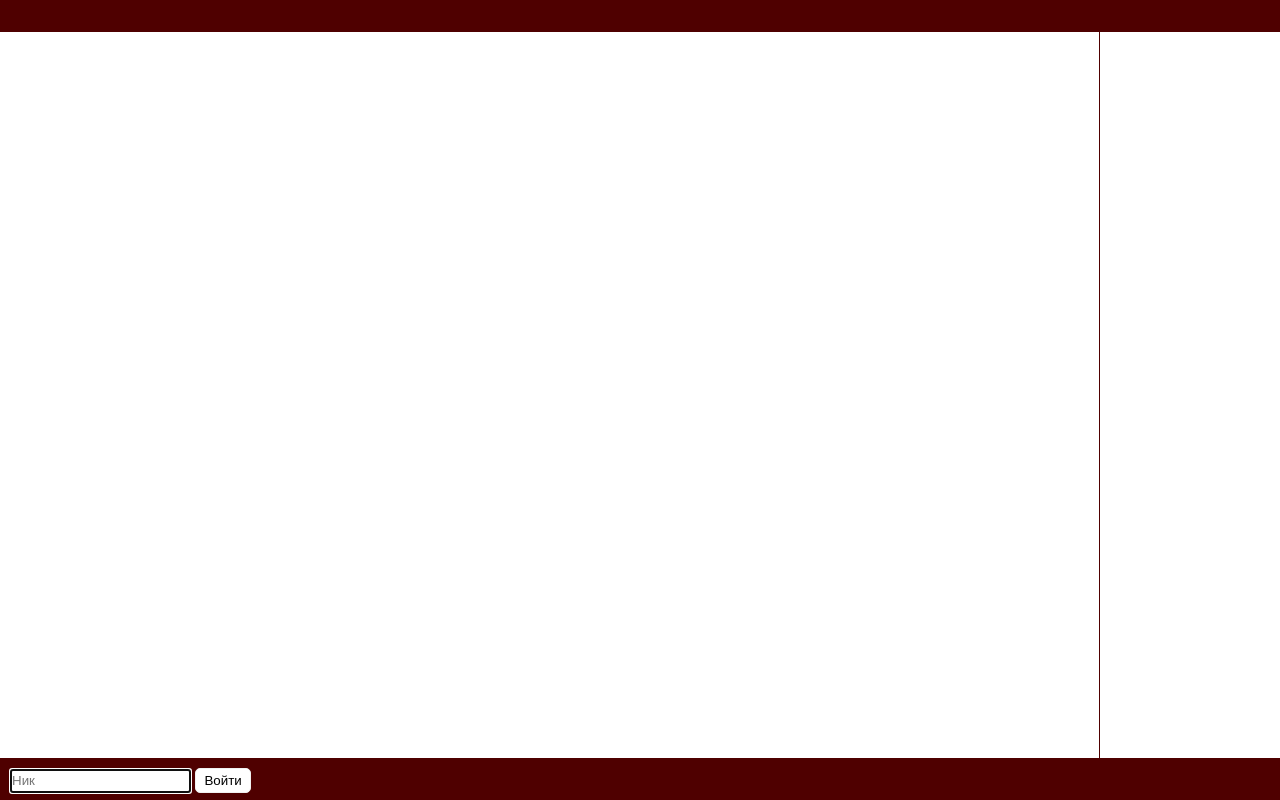
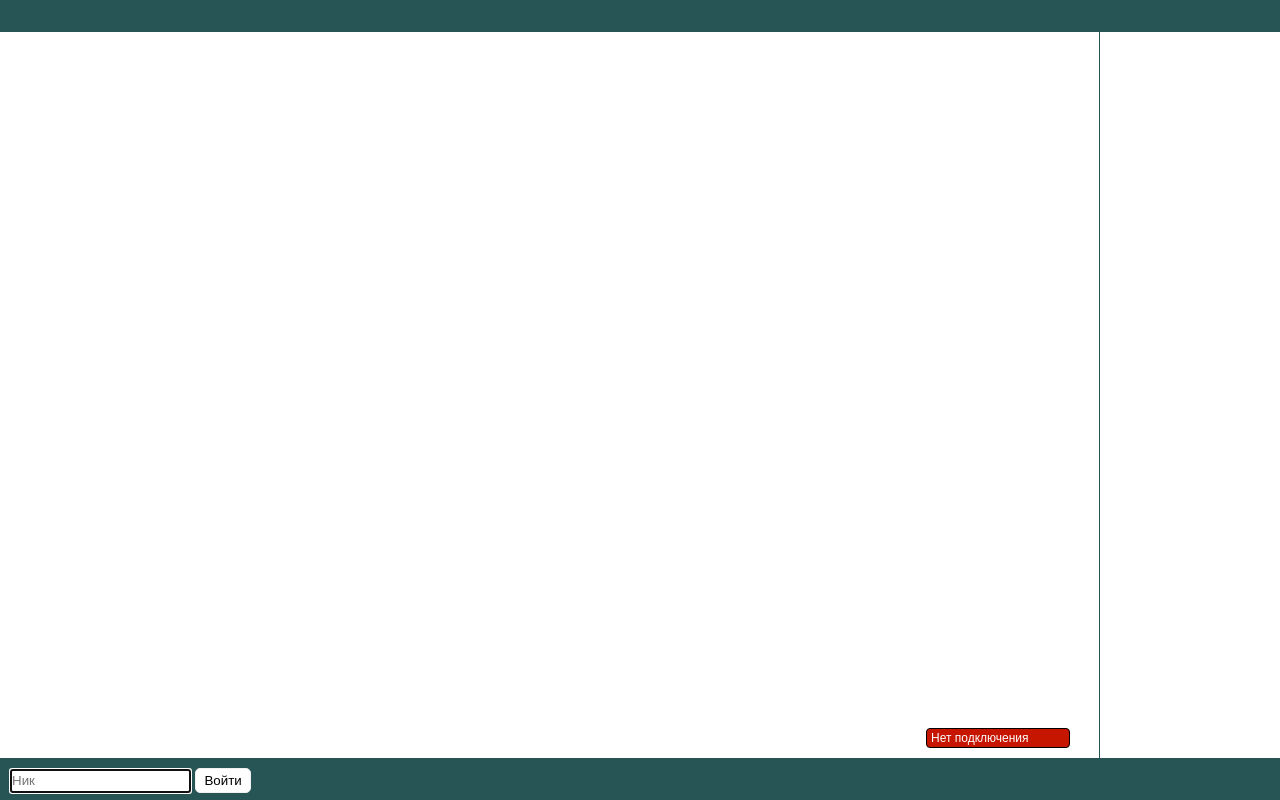
Before and after one commit to kotborealis/mokou-client, a website: page src/index.html in a window 1280 px wide. Drawn offline with nearby package versions, Linux system fonts and the light colour scheme; files that its build step writes are made by us from their sources; files whose address does not match are found by name.

Commit message:
Changed main color, added no connection notification

```diff
--- a/src/css/build_default.less
+++ b/src/css/build_default.less
@@ -1,7 +1,7 @@
 @import "prefixer";
 @import "main";
 
-@chat-color-bg: #4F0000;
+@chat-color-bg: #275454;
 @chat-color-user: #d24119;
 
 @header-height: 32px;
--- a/src/css/main.less
+++ b/src/css/main.less
@@ -148,6 +148,28 @@
     #new_messages:hover {
       background-color: #E2Ed92;
     }
+    #no_connection {
+      cursor: pointer;
+      background-color: #c61600;
+      color: white;
+      z-index: 99;
+      width: 138px;
+      font-size: 12px;
+      border-radius: 4px;
+      border: 1px solid black;
+      padding-left: 4px;
+      position: absolute;
+      bottom: 52px;
+      @media screen and (max-width: 992px) {
+        right: 20px;
+      }
+      @media screen and (min-width: 992px) {
+        right: 210px;
+      }
+    }
+    #no_connection:hover {
+      background-color: #c65842;
+    }
   }
 
   .lg_hide {
--- a/src/index.html
+++ b/src/index.html
@@ -18,6 +18,7 @@
 <body>
 <div class="container">
     <div id="new_messages" class="hide">Есть новые сообщения</div>
+    <div id="no_connection" class="hide">Нет подключения</div>
     <div class="header">
         <span class="users_button lg_hide">
             <img src="img/users-icon.png">
--- a/src/js/client.js
+++ b/src/js/client.js
@@ -2,6 +2,7 @@ var mokou_client = {};
 
 //init
 mokou_client.init = function () {
+    //mokou_client_ui.set_no_connection(1);
     if (window.location.hash === "")
         mokou_client.ws = new WebSocket("ws://" + window.location.hostname + ":8090");
     else
@@ -13,6 +14,15 @@ mokou_client.init = function () {
                 mokou_client.handle(data[i]);
         else
             mokou_client.handle(data);
+    };
+    mokou_client.ws.onopen = function (e) {
+        mokou_client_ui.set_no_connection(0);
+    };
+    mokou_client.ws.onerror = function (e) {
+        mokou_client_ui.set_no_connection(1);
+    };
+    mokou_client.ws.onclose = function (e) {
+        mokou_client_ui.set_no_connection(1);
     };
 };
 
--- a/src/js/ui-bindings.js
+++ b/src/js/ui-bindings.js
@@ -44,6 +44,8 @@ jQuery(function ($) {
             mokou_client_ui.scrolledToBottom = false;
         }
     });
+
+    window.onhashchange = mokou_client.init;
     mokou_client_ui.initTemplate();
     mokou_client.init();
 });
--- a/src/js/ui.js
+++ b/src/js/ui.js
@@ -42,7 +42,7 @@ mokou_client_ui.scrollToBottom = function () {
 mokou_client_ui.chatAddMessage = function (name, text, time, icon) {
     var msg = mokou_client_ui.createFromTemplate("chat_message");
     var date = new Date(time * 1000);
-    msg.getElementsByClassName("time")[0].appendChild(document.createTextNode(date.getHours() + ":" + date.getMinutes() + ":" + date.getSeconds()));
+    msg.getElementsByClassName("time")[0].appendChild(document.createTextNode(("0" + date.getHours()).slice(-2) + ":" + ("0" + date.getMinutes()).slice(-2) + ":" + ("0" + date.getSeconds()).slice(-2)));
     msg.getElementsByClassName("user")[0].appendChild(document.createTextNode(name + ":"));
     if (icon !== "" && icon !== null && icon !== undefined) {
         $(msg.getElementsByClassName("user")[0]).css("background", "url(" + icon + ") left center no-repeat");
@@ -62,7 +62,7 @@ mokou_client_ui.chatAddMessage = function (name, text, time, icon) {
 mokou_client_ui.chatAddEvent = function (text, time) {
     var msg = mokou_client_ui.createFromTemplate("chat_event");
     var date = new Date(time * 1000);
-    msg.getElementsByClassName("time")[0].appendChild(document.createTextNode(date.getHours() + ":" + date.getMinutes() + ":" + date.getSeconds()));
+    msg.getElementsByClassName("time")[0].appendChild(document.createTextNode(("0" + date.getHours()).slice(-2) + ":" + ("0" + date.getMinutes()).slice(-2) + ":" + ("0" + date.getSeconds()).slice(-2)));
     msg.getElementsByClassName("text")[0].innerHTML = text;
     if (mokou_client_ui.scrolledToBottom) {
         $(".chat")[0].appendChild(msg);
@@ -94,6 +94,13 @@ mokou_client_ui.userListRemoveUser = function (id) {
     return false;
 };
 
+mokou_client_ui.set_no_connection = function (connection) {
+    if (connection)
+        $("#no_connection").removeClass("hide");
+    else
+        $("#no_connection").addClass("hide");
+};
+
 function handleImgSize(img){
     console.log("imgsize");
     img.onload=function(){
```
